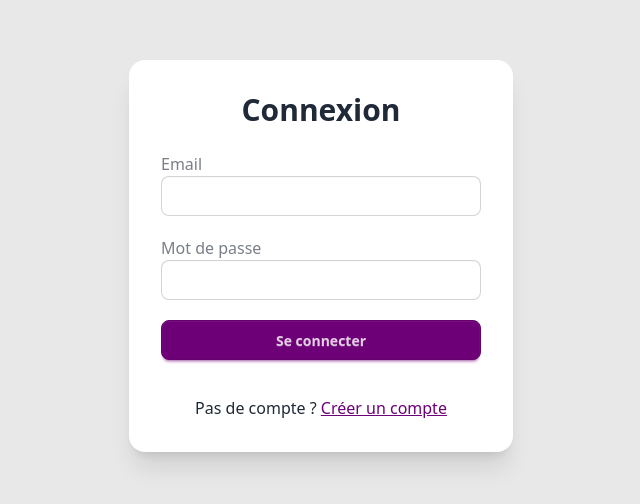
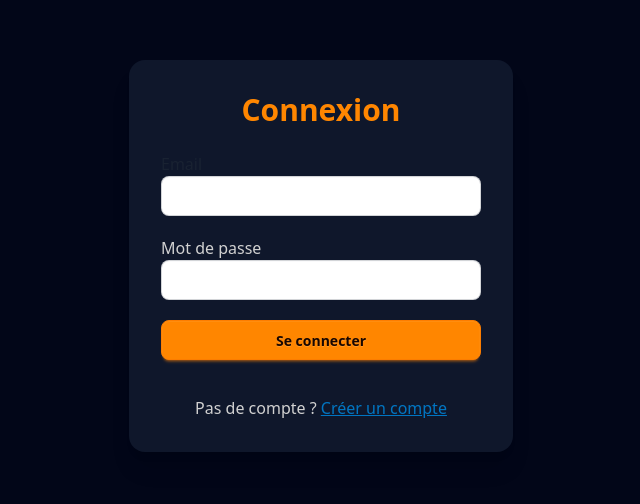
Before and after one commit to Dii11/Kajiko, a React (Vite) app: page /login in a window 1280 px wide. Shown: the part 144-648 px from the top of the page, without its empty margins (319-959 px from the left). Built offline with nearby package versions, Linux system fonts and the light colour scheme.

Commit message:
amélioration sytyle login page

```diff
--- a/src/auth/LandingPage.jsx
+++ b/src/auth/LandingPage.jsx
@@ -1,5 +1,6 @@
 import React from "react";
 import { motion } from "framer-motion";
+import { useNavigate } from "react-router-dom";
 import chart from "../assets/chart.png";
 import fond from "../assets/fond .webp";
 import save from "../assets/save.png";
@@ -41,11 +42,16 @@ const images = [
 ];
 
 const LandingPage = () => {
+  const navigate = useNavigate();
+
   return (
     <div className="flex flex-col max-h-full gap-5 ">
-      <header className="  flex justify-between items-center  p-4">
+      <header className="flex justify-between items-center p-4">
         <img src={logo} className="" alt='logo' width={100}/>
-        <button className="bg-slate-950 px-3 py-2 rounded-2xl text-secondary text-md">
+        <button
+          className="bg-slate-950 px-3 py-2 rounded-2xl text-secondary text-md"
+          onClick={() => navigate('/login')}
+        >
           Se connecter
         </button>
       </header>
--- a/src/auth/Login.jsx
+++ b/src/auth/Login.jsx
@@ -24,9 +24,9 @@ const Login = () => {
   const navigate = useNavigate();
 
   return (
-    <div className="flex items-center justify-center min-h-screen bg-base-200">
-      <div className="w-full max-w-sm p-8 bg-base-100 rounded-2xl shadow-xl">
-        <h2 className="text-3xl font-bold text-center mb-6">Connexion</h2>
+    <div data-theme="fantasy" className="flex items-center bg-slate-950 justify-center min-h-screen ">
+      <div className="w-full max-w-sm p-8 rounded-2xl shadow-xl bg-slate-900">
+        <h2 className="text-3xl font-bold text-accent text-center mb-6">Connexion</h2>
         <Formik
           initialValues={{ email: '', password: '' }}
           validate={validate}
@@ -42,7 +42,6 @@ const Login = () => {
               setStatus({ success: 'Connexion réussie !' });
               setTimeout(() => {
                 navigate('/home'); // Redirigez où vous voulez après connexion
-depense-budget
               }, 1000);
             } catch (err) {
               setStatus({
@@ -69,8 +68,8 @@ depense-budget
                 <ErrorMessage name="email" component="div" className="text-error text-sm" />
               </div>
               <div>
-                <label className="label">
-                  <span className="label-text">Mot de passe</span>
+                <label className="label text-base-300">
+                  <span className="label-text text-base-300">Mot de passe</span>
                 </label>
                 <Field
                   type="password"
@@ -82,7 +81,7 @@ depense-budget
               </div>
               <button
                 type="submit"
-                className="btn btn-primary w-full"
+                className="btn btn-accent w-full"
                 disabled={isSubmitting}
               >
                 Se connecter
@@ -93,11 +92,11 @@ depense-budget
               {status && status.error && (
                 <div className="alert alert-error mt-4">{status.error}</div>
               )}
-              <div className="text-center mt-4">
+              <div className="text-center mt-4 text-base-300">
                 <span>Pas de compte ? </span>
                 <button
                   type="button"
-                  className="link link-primary"
+                  className="link link-secondary"
                   onClick={() => navigate('/register')}
                 >
                   Créer un compte
```
